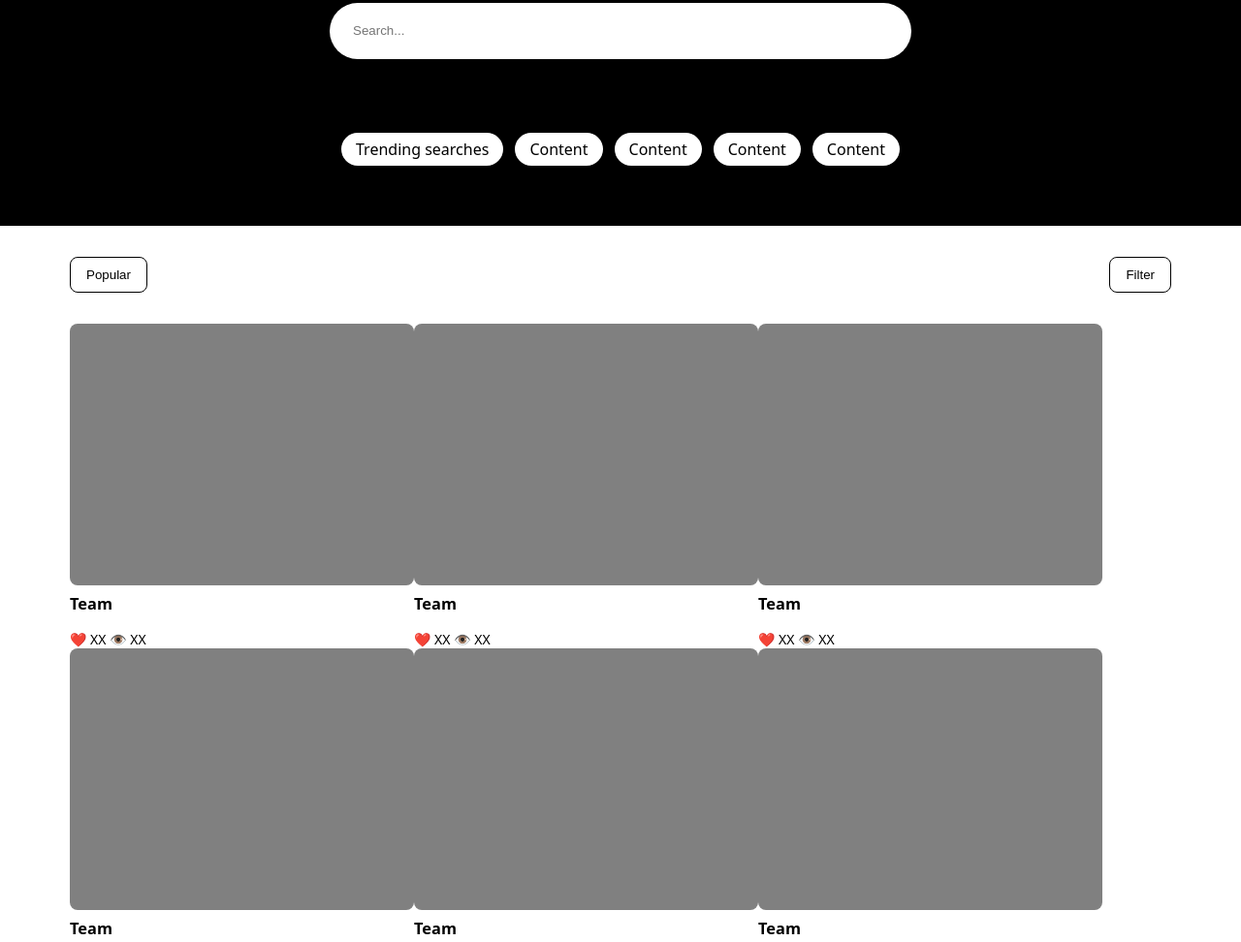
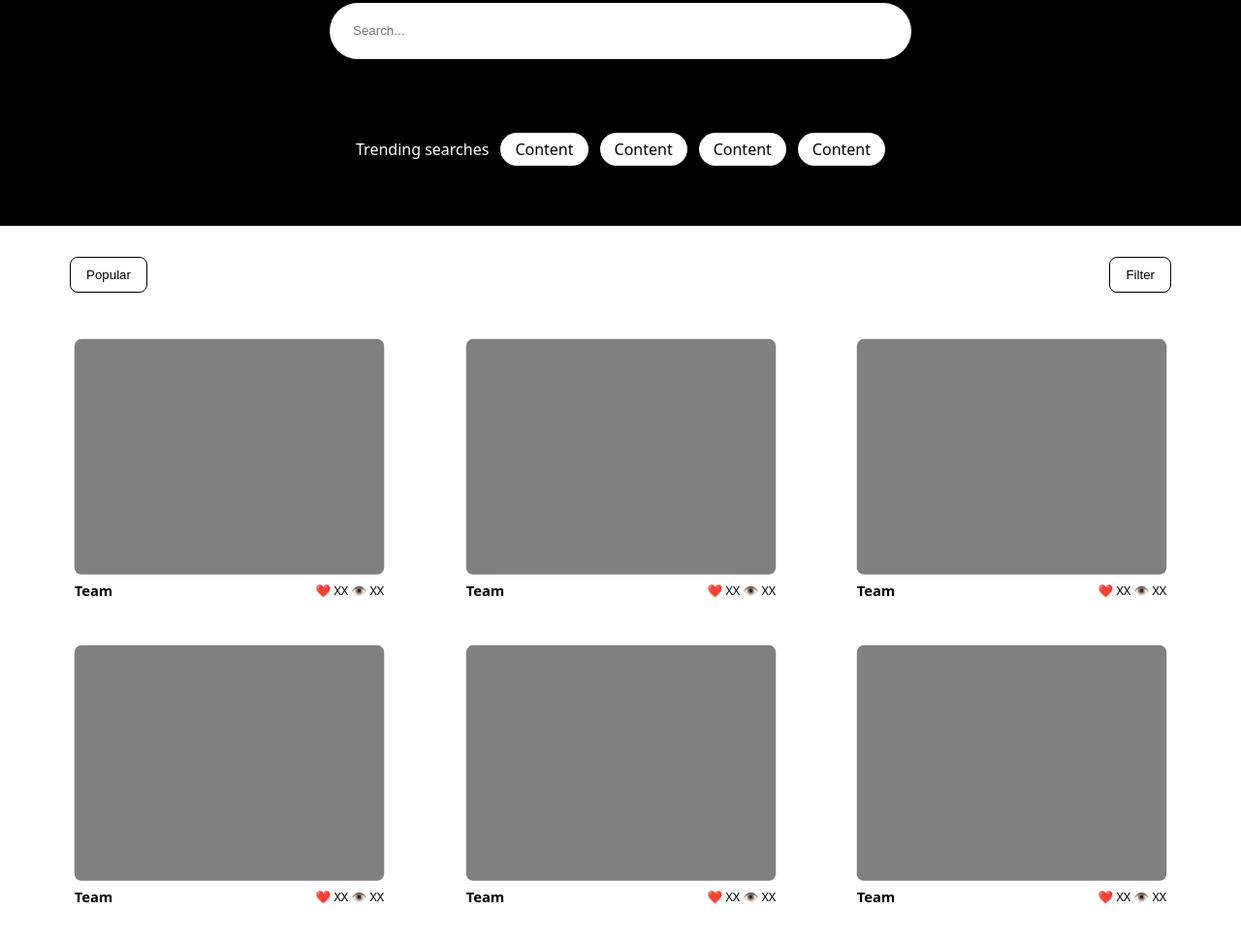
Before and after one commit to davethecreator91/flexbox-lab, a plain HTML site: page index.html in a window 1280 px wide. Shown: the part 278-1250 px from the top of the page at 97% size. Drawn offline with Linux system fonts and the light colour scheme.

Commit message:
Completed

```diff
--- a/css/style.css
+++ b/css/style.css
@@ -28,8 +28,6 @@
   }
 
 
-
-
   section {
     height: 460px;
     background-color: black;
@@ -46,16 +44,24 @@
     align-self: center;
 }
 #trending {
-    color: aqua;
+    color: rgb(255, 255, 255);
     display: flex;
     justify-content: center;
+    align-items: center;
     gap: 12px;
+
     /* flex-shrink:  */
 }
+/* #searches {
+    display: flex;
+    align-self:
+} */
 #subnav {
     display: flex;
     justify-content: space-between;
 }
+
+
 
 
 p {
@@ -86,13 +92,26 @@ p {
   }
 
   main {
-    background-color: white;
-    padding: 32px 72px;
+    background-color: rgb(255, 255, 255);
+    padding: 32px 10px;
     display: flex;
     flex-wrap: wrap;
-    justify-content: space-evenly
-    flex-shrink: 3;
+    justify-content: space-evenly;
   }
+
+.card {
+    background-color: rgb(255, 255, 255);
+    display: flex;
+    flex-direction: column;
+    scale: 90%
+}
+.img-placeholder {
+    background-color: rgb(236, 236, 27);
+}
+.card-footer {
+    display: flex;
+    justify-content: space-between;
+}
 
   nav button {
     background-color: #ea4c89;
@@ -106,6 +125,7 @@ p {
   .img-placeholder {
     width: 355px;
     height: 270px;
+    /* scale: 80%; */
     background-color: gray;
     border-radius: 8px;
   }
--- a/index.html
+++ b/index.html
@@ -27,7 +27,7 @@
         </div>
         <input id="searchBox" type="text" placeholder="Search..."/>
         <div id="trending">
-          <p id="searches">Trending searches</p>
+          Trending searches
         <p>Content</p>
         <p>Content</p>
         <p>Content</p>
```
